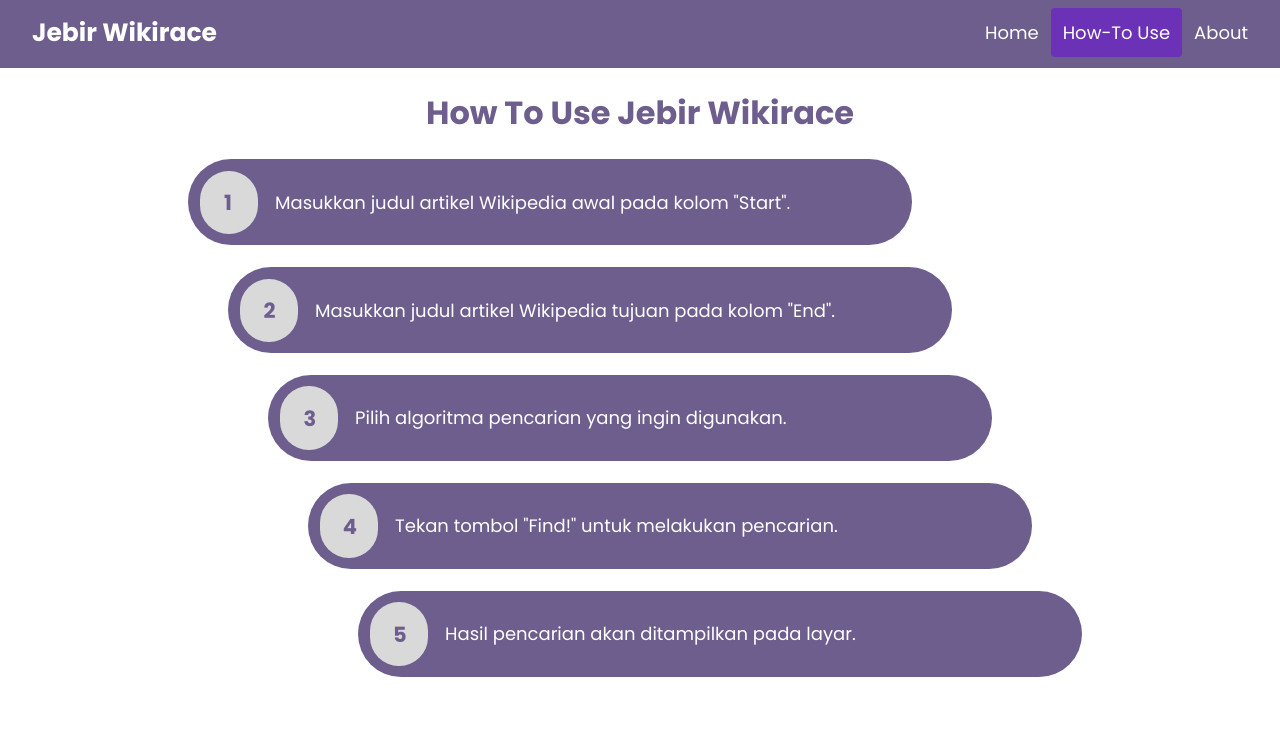
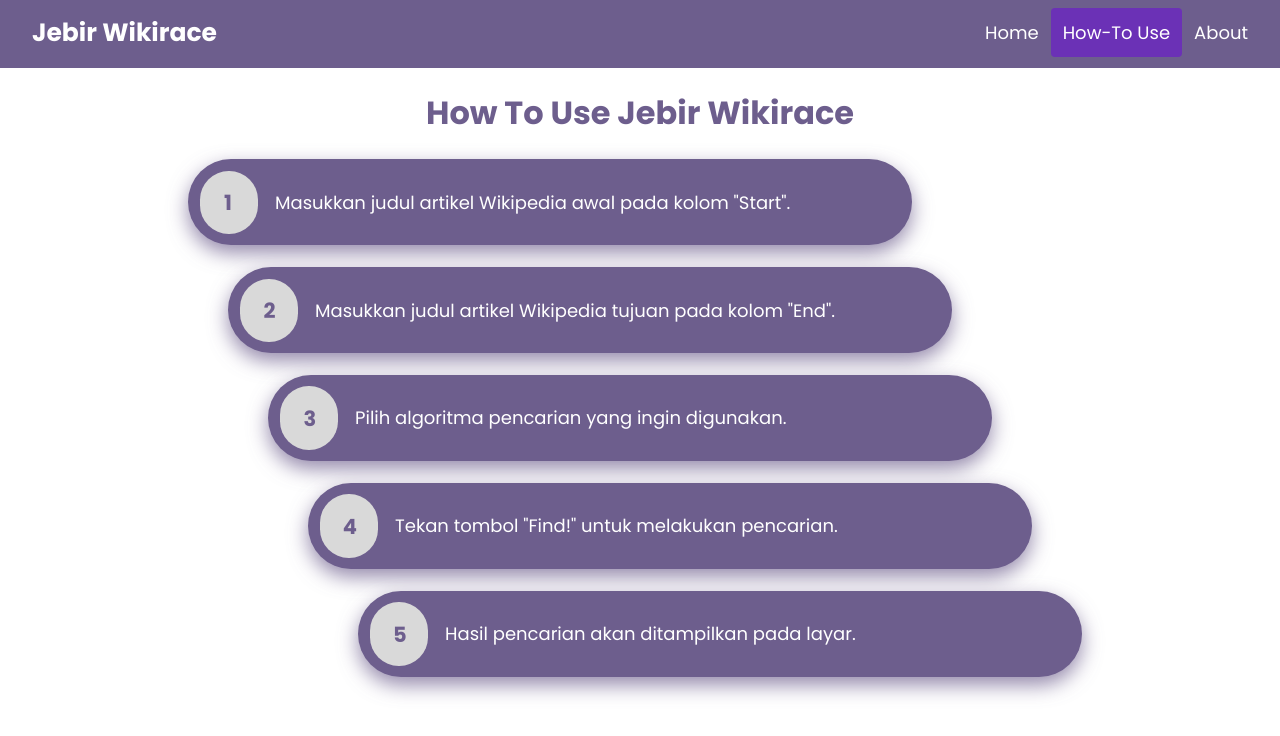
Before and after one commit to nanthedom/Tubes2_Jebir, a React (Create React App) app in the folder src/frontend/: page /how-to-use in a window 1280 px wide. Shown: the top 736 px of the page. Built offline with nearby package versions, Linux system fonts and the light colour scheme; the HTML template or start-up script is replaced by a standard one.

Commit message:
feat: add shadow

```diff
--- a/src/frontend/src/components/About.css
+++ b/src/frontend/src/components/About.css
@@ -8,7 +8,7 @@
     box-shadow: 0 10px 20px rgba(0, 0, 0, 0.1);
     margin-inline: 300px;
 
-    @media (max-width: 1000px) {
+    @media (max-width: 1080px) {
         margin-inline: 20px;
     }
 }
--- a/src/frontend/src/components/HowToUse.css
+++ b/src/frontend/src/components/HowToUse.css
@@ -34,6 +34,7 @@ body {
     padding: 11.7px 0 10.8px 12.6px;
     width: 724.5px;
     box-sizing: border-box;
+    box-shadow: 0px 8px 20px rgba(109, 94, 141, 0.727);
 }
 .step-text {
     margin: 18px 0 17.6px 0;
@@ -60,6 +61,7 @@ body {
     padding: 11.7px 0 10.8px 12.6px;
     width: 724.5px;
     box-sizing: border-box;
+    box-shadow: 0px 8px 20px rgba(109, 94, 141, 0.727);
 }
 .step-text-1 {
     margin: 18px 0 17.6px 0;
@@ -85,6 +87,7 @@ body {
     padding: 11.7px 0 10.8px 12.6px;
     width: 724.5px;
     box-sizing: border-box;
+    box-shadow: 0px 8px 20px rgba(109, 94, 141, 0.727);
 }
 .step-text-2 {
     margin: 18px 0 17.6px 0;
@@ -110,6 +113,7 @@ body {
     padding: 11.7px 0 10.8px 12.6px;
     width: 724.5px;
     box-sizing: border-box;
+    box-shadow: 0px 8px 20px rgba(109, 94, 141, 0.727);
 }
 .step-text-3 {
     margin: 18px 0 17.6px 0;
@@ -135,6 +139,7 @@ body {
     padding: 11.7px 0 10.8px 12.6px;
     width: 724.5px;
     box-sizing: border-box;
+    box-shadow: 0px 8px 20px rgba(109, 94, 141, 0.727);
 }
 .step-text-4 {
     margin: 18px 0 17.6px 0;
```
